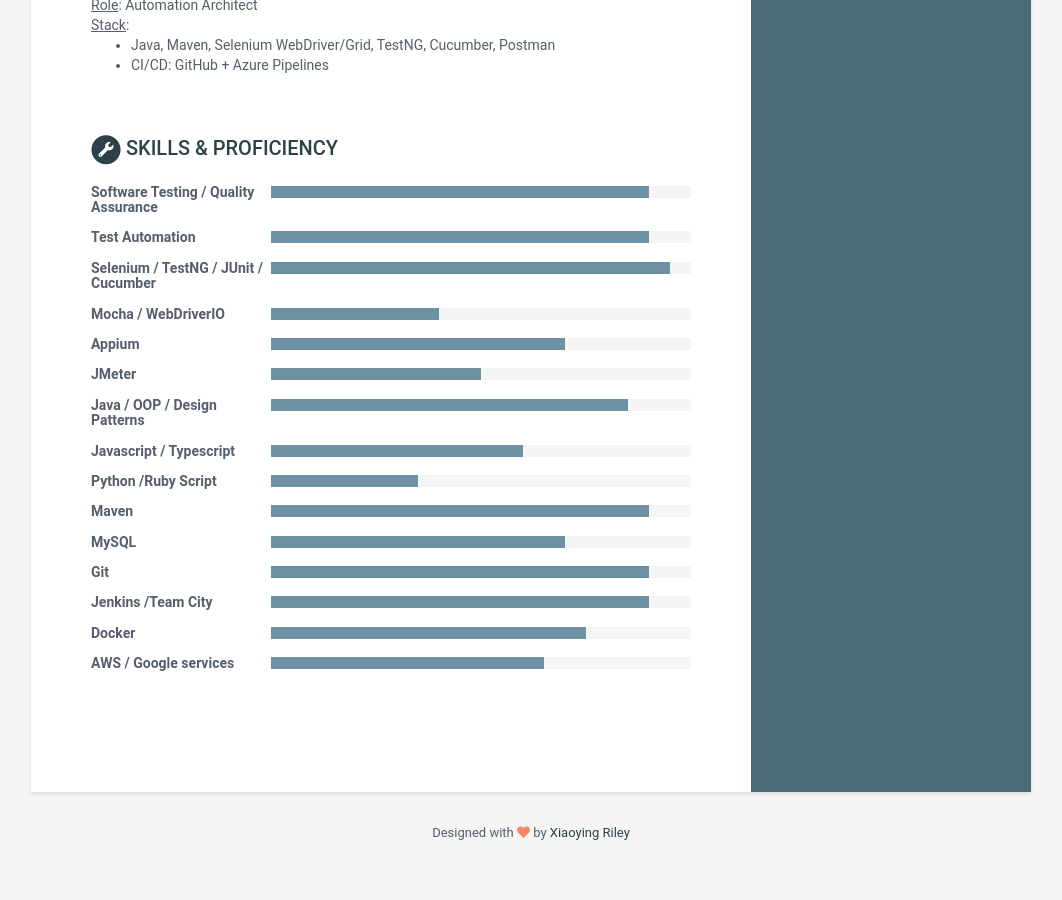
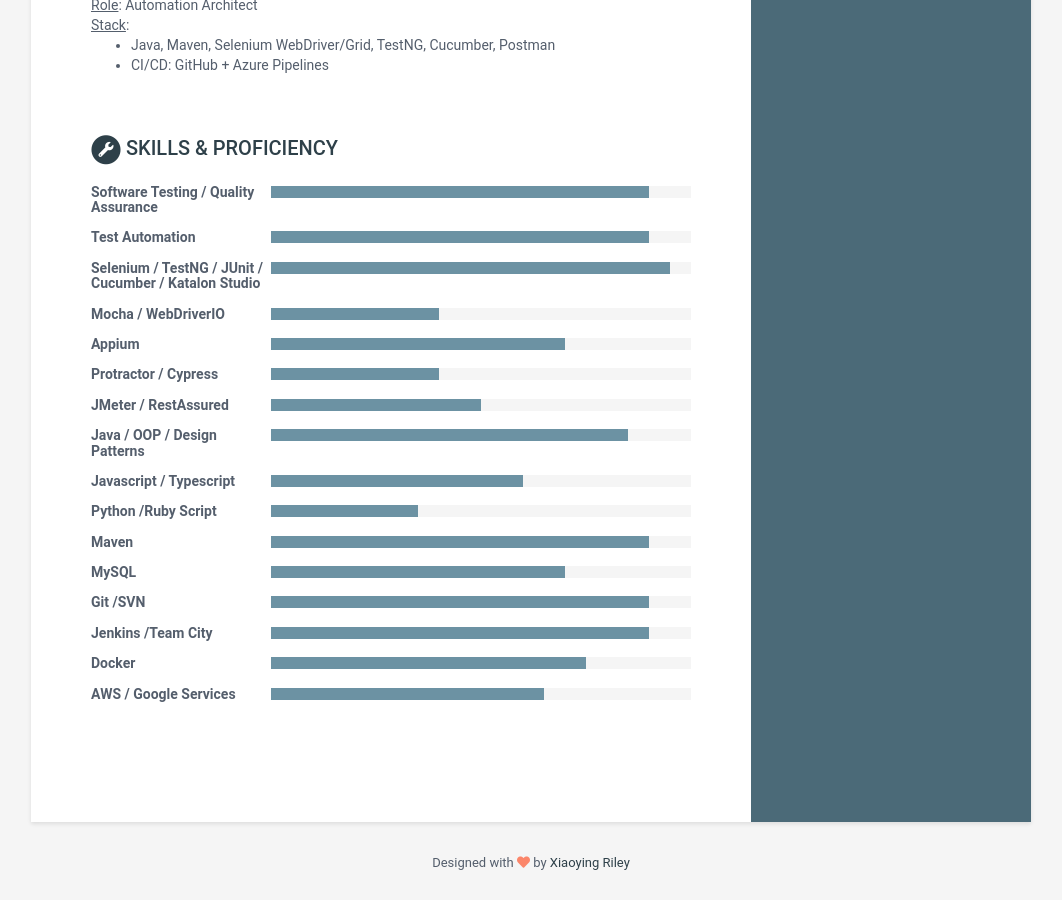
Before and after one commit to RameshBabuPrudhvi/rameshbabuprudhvi.github.io, a Jekyll site: the page built from index.html, in a window 1280 px wide and 900 px high, scrolled down 1139 px. Shown: the whole window, without its empty margins (109-1171 px from the left). Built offline with Jekyll 4.4.1, drawn with Linux system fonts in a browser that asks for light colours; before the commit the page ends 2012 px from its top, so only the background shows below that.

Commit message:
Update data.yml

```diff
--- a/_data/data.yml
+++ b/_data/data.yml
@@ -101,7 +101,7 @@
     - name: Test Automation
       level: 90%
 
-    - name: Selenium / TestNG / JUnit / Cucumber
+    - name: Selenium / TestNG / JUnit / Cucumber / Katalon Studio
       level: 95%
 
     - name: Mocha / WebDriverIO
@@ -110,7 +110,10 @@
     - name: Appium
       level: 70%
 
-    - name: JMeter
+    - name: Protractor / Cypress
+      level: 40%
+
+    - name: JMeter / RestAssured
       level: 50%
 
     - name: Java / OOP / Design Patterns
@@ -128,7 +131,7 @@
     - name: MySQL
       level: 70%
 
-    - name: Git
+    - name: Git /SVN
       level: 90%
 
     - name: Jenkins /Team City
@@ -137,7 +140,7 @@
     - name: Docker
       level: 75%
 
-    - name: AWS / Google services
+    - name: AWS / Google Services
       level: 65%
 
 
```
